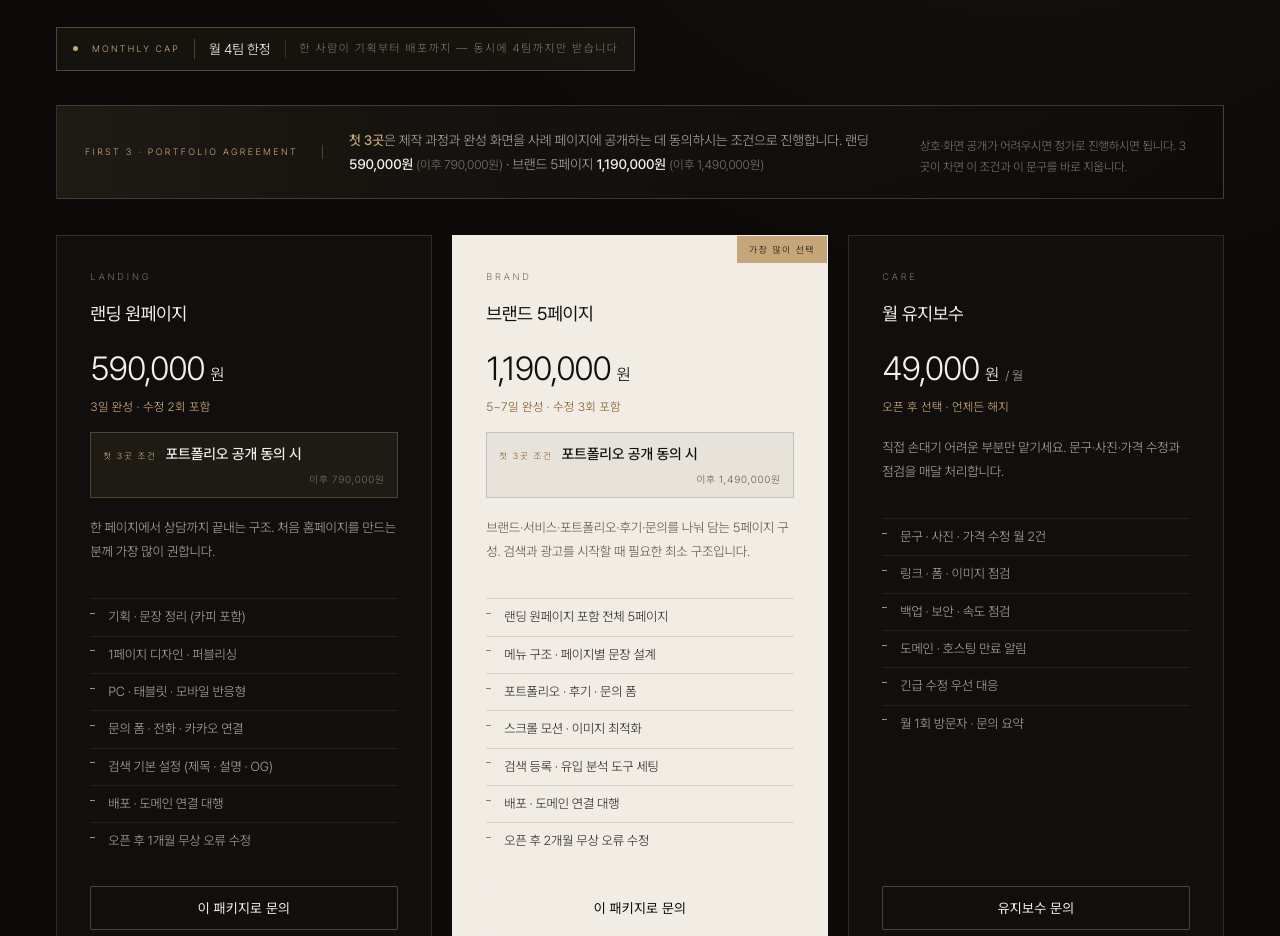
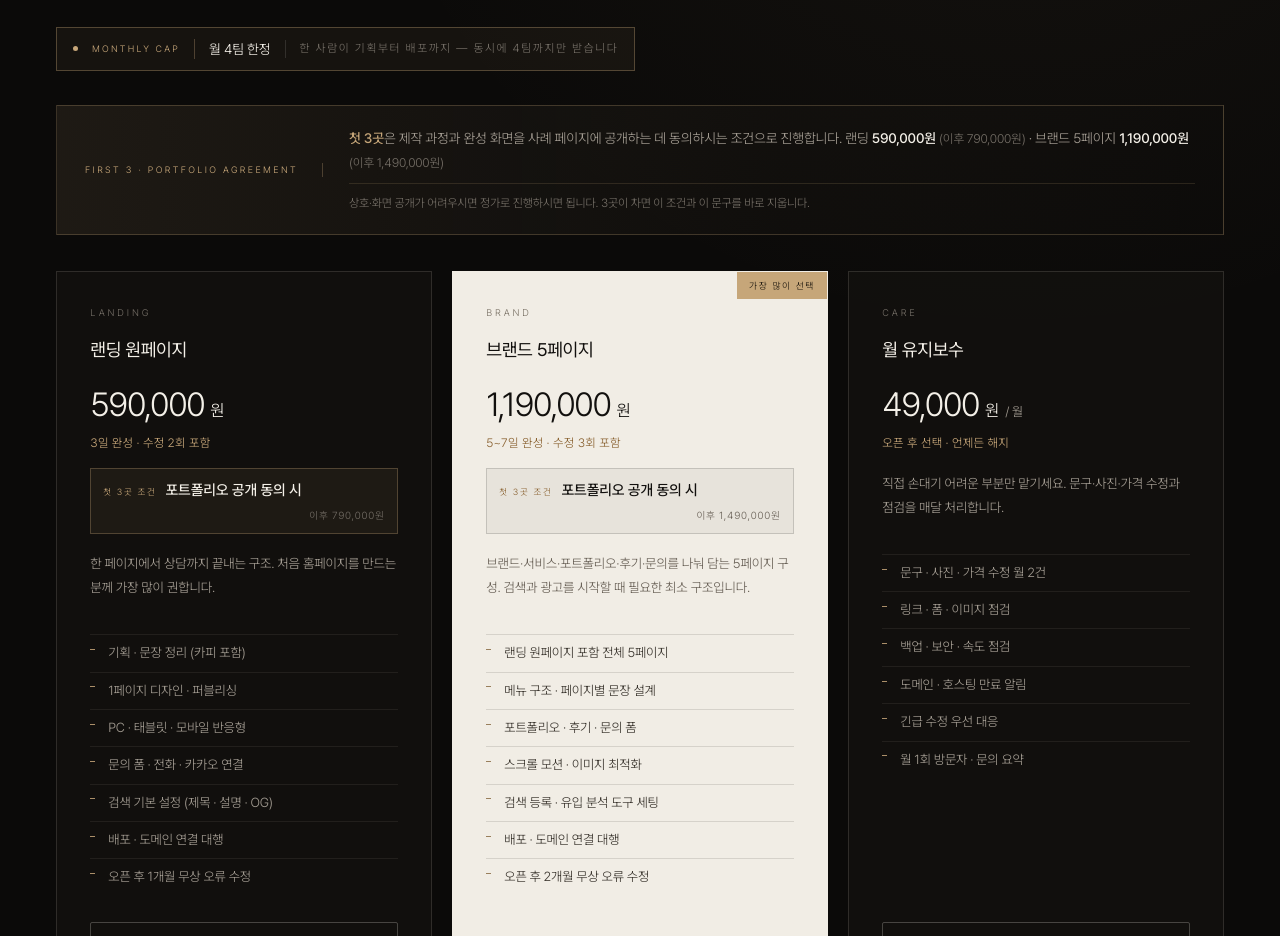
Before and after one commit to morepick-shop/morepick-site, a plain HTML site: page studio-nua/index.html in a window 1280 px wide. Shown: the part 5000-5936 px from the top of the page. Drawn offline with Linux system fonts and the light colour scheme.

Commit message:
studio-nua: 첫 3곳 조건 안내문을 조건 박스 안 본문으로 정리, 자산 버전 갱신

```diff
--- a/studio-nua/index.html
+++ b/studio-nua/index.html
@@ -26,8 +26,8 @@
 
 <link rel="icon" type="image/svg+xml" href="assets/favicon.svg">
 <link rel="preload" href="assets/fonts/PretendardSubset.woff2" as="font" type="font/woff2" crossorigin>
-<link rel="stylesheet" href="assets/fonts/fonts.css?v=20261128">
-<link rel="stylesheet" href="styles.css?v=20261128">
+<link rel="stylesheet" href="assets/fonts/fonts.css?v=20261129">
+<link rel="stylesheet" href="styles.css?v=20261129">
 <script>document.documentElement.classList.add('js');</script>
 
 <script type="application/ld+json">
@@ -426,9 +426,7 @@
           <b>첫 3곳</b>은 제작 과정과 완성 화면을 사례 페이지에 공개하는 데 동의하시는 조건으로 진행합니다.
           랜딩 <strong>590,000원</strong> <span>(이후 790,000원)</span> ·
           브랜드 5페이지 <strong>1,190,000원</strong> <span>(이후 1,490,000원)</span>
-        </p>
-        <p class="offer__text offer__text--sub">
-          상호·화면 공개가 어려우시면 정가로 진행하시면 됩니다. 3곳이 차면 이 조건과 이 문구를 바로 지웁니다.
+          <span class="offer__text-sub">상호·화면 공개가 어려우시면 정가로 진행하시면 됩니다. 3곳이 차면 이 조건과 이 문구를 바로 지웁니다.</span>
         </p>
       </div>
 
@@ -1013,6 +1011,6 @@
   </div>
 </footer>
 
-<script src="script.js?v=20261128"></script>
+<script src="script.js?v=20261129"></script>
 </body>
 </html>
--- a/studio-nua/styles.css
+++ b/studio-nua/styles.css
@@ -761,7 +761,15 @@ button, input, select, textarea { font: inherit; color: inherit; }
 .offer__text b { font-weight: 500; color: var(--sand); }
 .offer__text strong { font-weight: 500; color: var(--text); }
 .offer__text span { color: var(--stone-dim); font-size: 0.78rem; }
-.offer__text--sub { margin-top: 10px; font-size: 0.76rem; color: var(--stone-dim); line-height: 1.7; }
+.offer__text .offer__text-sub {
+  display: block;
+  margin-top: 9px;
+  padding-top: 9px;
+  border-top: 1px solid rgba(198, 166, 121, 0.16);
+  font-size: 0.74rem;
+  line-height: 1.7;
+  color: var(--stone-dim);
+}
 
 .plan__offer {
   display: flex;
```
